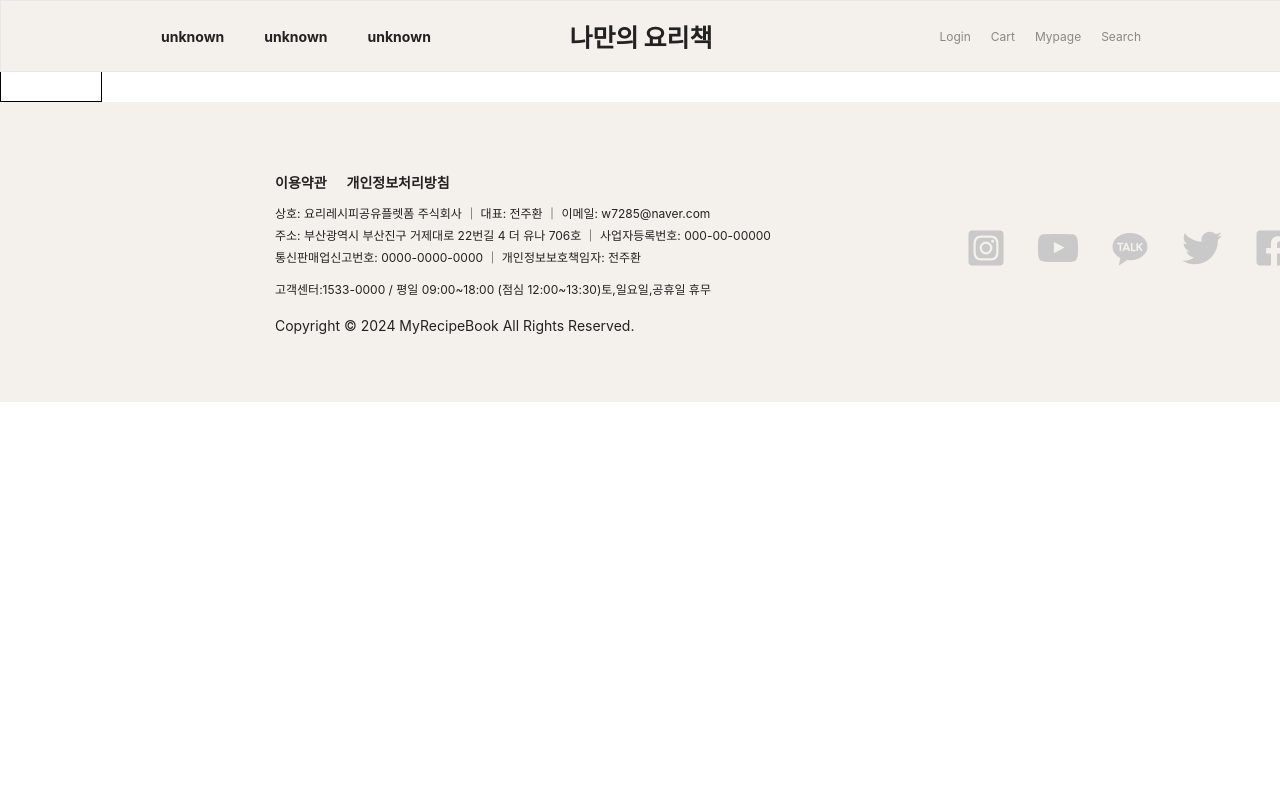
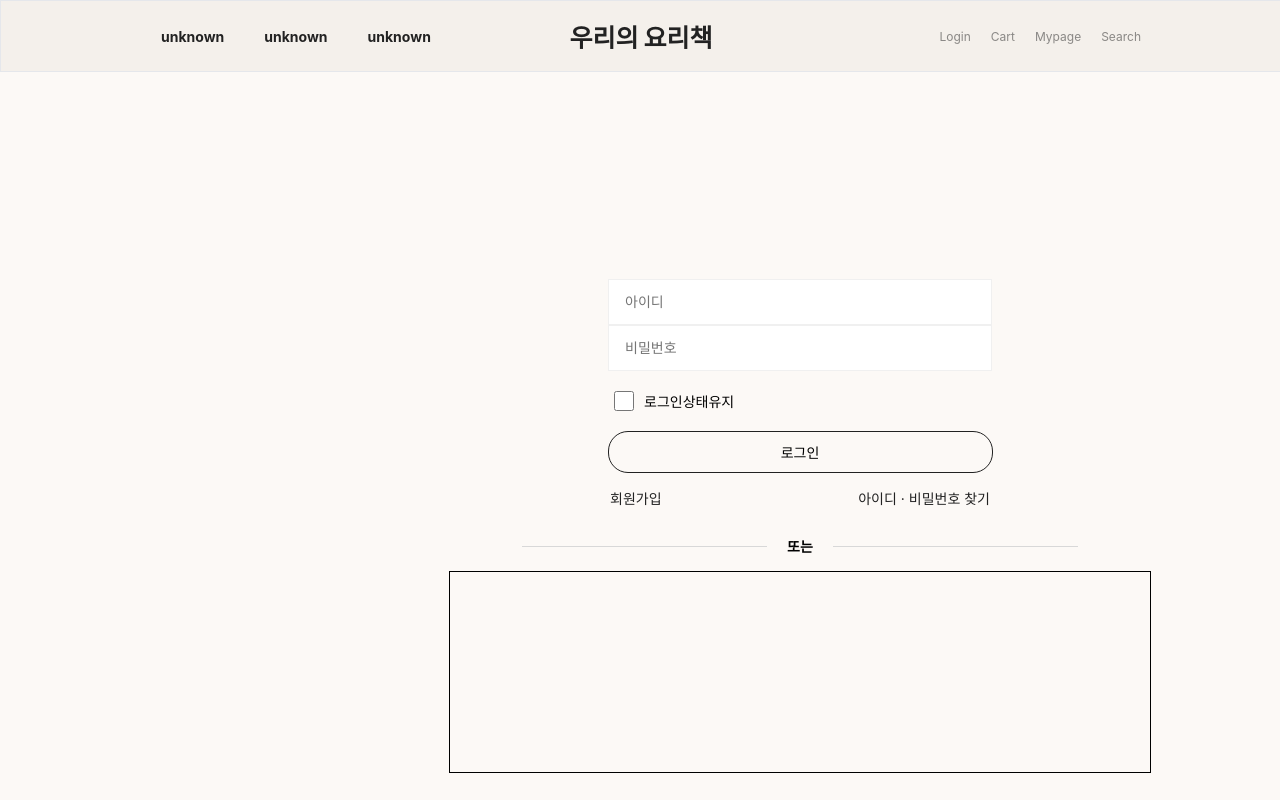
Before and after one commit to JeonJuhwanaaa/cooking_project_front, a React (Create React App) app: page /auth/signin in a window 1280 px wide. Shown: the top 800 px of the page. Built offline with nearby package versions, Linux system fonts and the light colour scheme.

Commit message:
feat:add loginPage css

```diff
--- a/src/components/RootHeader/RootHeader.jsx
+++ b/src/components/RootHeader/RootHeader.jsx
@@ -21,12 +21,12 @@ function RootHeader({children}) {
                 </div>
 
                 <div css={s.logo}>
-                    <a href="/">나만의 요리책</a>
+                    <a href="/">우리의 요리책</a>
                 </div>
 
                 <div css={s.right}>
                     <div css={s.rightBox}>
-                        <a href="/auth/signup">Login</a>
+                        <a href="/auth/signin">Login</a>
                     </div>
                     <div css={s.rightBox}>
                         <a href="">Cart</a>
--- a/src/pages/SigninPage/SigninPage.jsx
+++ b/src/pages/SigninPage/SigninPage.jsx
@@ -8,8 +8,31 @@ function SigninPage(props) {
     return (
         <div css={s.layout}>
 
+            <div css={s.login}>
+                <input css={s.loginInput} type="text" placeholder="아이디" />
+                <input css={s.loginInput} type="password" placeholder="비밀번호" />
+                <div css={s.logincheck}>
+                    <input type="checkbox" />
+                    <span>로그인상태유지</span>
+                </div>
+                <button css={s.loginButton} >로그인</button>
+                <div css={s.loginFoot}>
+                    <a href="/auth/signup">회원가입</a>
+                    <a href="">아이디 · 비밀번호 찾기</a>
+                </div>
+            </div>
 
+            <div css={s.bodyLine}>
+                <div css={s.line1}></div>
+                <div css={s.line2}>
+                    <span>또는</span>
+                </div>
+                <div css={s.line3}></div>
+            </div>
 
+            <div css={s.oauthLogin}>
+
+            </div>
         </div>
     );
 }
--- a/src/pages/SigninPage/style.js
+++ b/src/pages/SigninPage/style.js
@@ -2,12 +2,172 @@ import { css } from "@emotion/react";
 
 export const layout = css`
     display: flex;
+    flex-direction: column;
     justify-content: center;
     align-items: center;
 
+    margin: 72px auto 0px auto;
+
+    min-width: 1600px;
+    height: 900px;
+
+    background-color: #fcf9f6;
+
+    /* border: 1px solid black; */
+`
+
+export const login = css`
+    display: flex;
+    flex-direction: column;
+    justify-content: center;
+    align-items: center;
+
+    width: 700px;
+    height: 250px;
+
+    /* border: 1px solid black; */
+`
+
+export const loginInput = css`
+    display: flex;
+    justify-content: center;
+    align-items: center;
+
+    padding: 12px 16px;
+
+    font-size: 14px;
+
+    width: 350px;
+    height: 20px;
+
+    background-color: #ffffff;
+
+    border: 1px solid #f0f0f0;
+`
+
+export const logincheck = css`
+    display: flex;
+    align-items: center;
+
+    font-size: 14px;
+
+    margin: 15px 0px;
+
+    width: 380px;
+    height: 30px;
+
+    input[type="checkbox"] {
+        width: 20px;
+        height: 20px;
+
+        accent-color: black;
+
+        margin-right: 10px;
+        cursor: pointer;
+    }
+
+
+    /* border: 1px solid black; */
+`
+
+export const loginButton = css`
+    display: flex;
+    align-items: center;
+    justify-content: center;
+
+    font-size: 14px;
+
+    padding: 20px 40px;
+
+    width: 385px;
+    height: 30px;
+
+    background-color: transparent;
+
+    transition: background-color 0.3s ease;
+
+    :hover {
+        background-color: #525252;
+        color: #ffffff;
+    }
+
+    cursor: pointer;
+
+    border-radius: 20px;
+    border: 1px solid #222222;
+`
+
+export const loginFoot = css`
+    display: flex;
+    justify-content: space-between;
+    align-items: center;
+
+    margin-top: 10px;
+
+    width: 380px;
+    height: 30px;
+
+    a {
+        text-decoration: none;
+        color: #222222;
+        font-size: 14px;
+    }
+
+    /* border: 1px solid black; */
+`
+// -------------------------------------------------------------
+
+export const bodyLine = css`
+    display: flex;
+    align-items: center;
+    justify-content: center;
+
+    width: 700px;
+
+    /* border: 1px solid black; */
+`;
+
+export const line1 = css`
+    display: flex;
+    align-items: center;
+    justify-content: center;
+
+    margin-right: 20px;
+
+    width: 35%;
+    border-top: 1px solid #d8d8d8;
+`;
+
+export const line2 = css`
+    display: flex;
+    align-items: center;
+    justify-content: center;
+
+    font-size: 14px;
+    font-weight: 700;
+    height: 50px;
+`;
+
+export const line3 = css`
+    display: flex;
+    align-items: center;
+    justify-content: center;
+
+    margin-left: 20px;
+
+    width: 35%;
+    border-top: 1px solid #d8d8d8;
+`;
+
+// -------------------------------------------------------------
+
+export const oauthLogin = css`
+    display: flex;
+    justify-content: center;
+    align-items: center;
+
+    width: 700px;
+    height: 200px;
+
     border: 1px solid black;
-
-    width: 100px;
-    height: 100px;
-
 `
```
